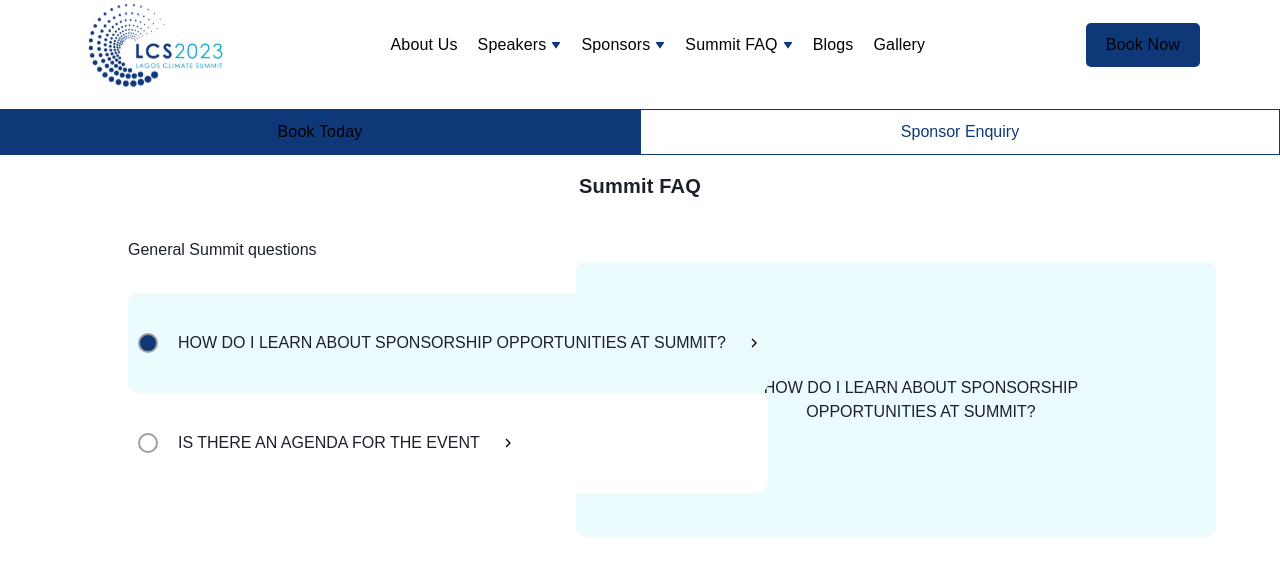
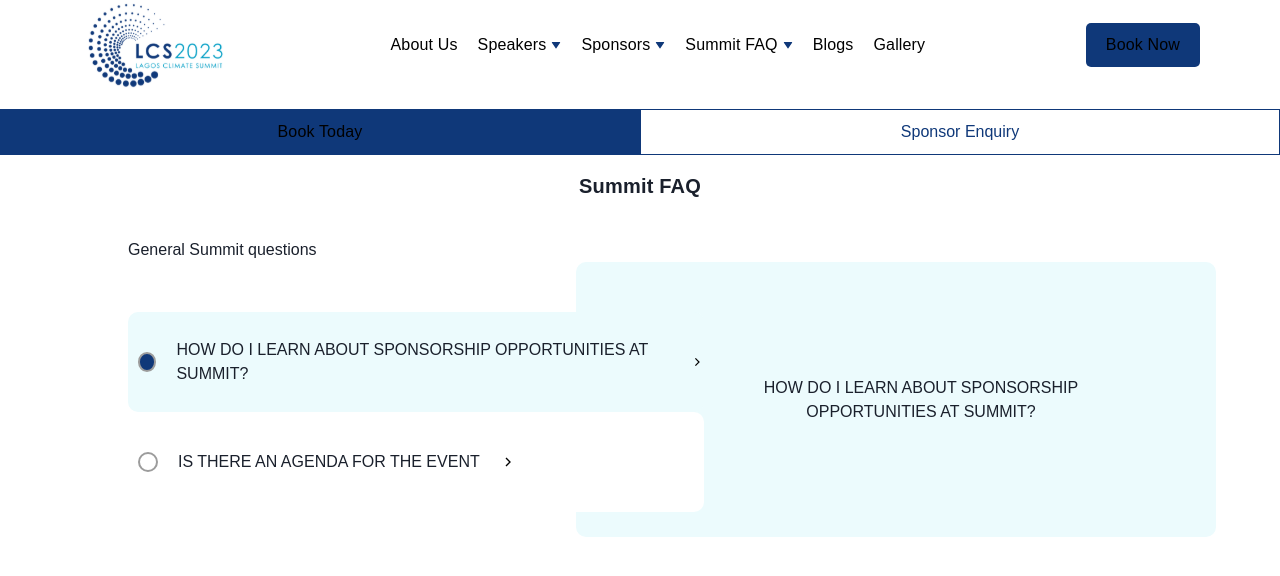
Before and after one commit to thomasAmara/Lagos-Economic-Summit, a React (Create React App) app: page /FAQ in a window 1280 px wide. Shown: the top 576 px of the page. Built offline with nearby package versions, Linux system fonts and the light colour scheme.

Commit message:
added alt text

```diff
--- a/src/Pages/Blog/Blog.jsx
+++ b/src/Pages/Blog/Blog.jsx
@@ -8,7 +8,18 @@ export default function Blog() {
       <div className="blog-content">
         <h1>ESG SUMMIT NEWS</h1>
         <div className="blog-list">
-          <img src={plant} />
+          <img src={plant} alt=""/>
+          <div className="blog-details">
+            <h3>
+              Work with the Ecosystem on Environmental, Social and Governance.
+            </h3>
+            <p className="read-more" alt="">Read More</p>
+            <p className="date">October 18th, 2023</p>
+          </div>
+        </div>
+
+        <div className="blog-list">
+          <img src={plant} alt=""/>
           <div className="blog-details">
             <h3>
               Work with the Ecosystem on Environmental, Social and Governance.
@@ -19,18 +30,7 @@ export default function Blog() {
         </div>
 
         <div className="blog-list">
-          <img src={plant} />
-          <div className="blog-details">
-            <h3>
-              Work with the Ecosystem on Environmental, Social and Governance.
-            </h3>
-            <p className="read-more">Read More</p>
-            <p className="date">October 18th, 2023</p>
-          </div>
-        </div>
-
-        <div className="blog-list">
-          <img src={plant} />
+          <img src={plant} alt=""/>
           <div className="blog-details">
             <h3>
               Work with the Ecosystem on Environmental, Social and Governance.
--- a/src/Pages/FAQ/FAQ.css
+++ b/src/Pages/FAQ/FAQ.css
@@ -42,12 +42,12 @@ h2{
 }
 
 .left-rectangle {
-  width: 50%;
+  width: 45%;
   height: 50px;
   position: absolute;
   z-index: 90;
   height: 192px;
-  top: 30%;
+  top: 32%;
   /* background-color: white; */
 }
 
```
